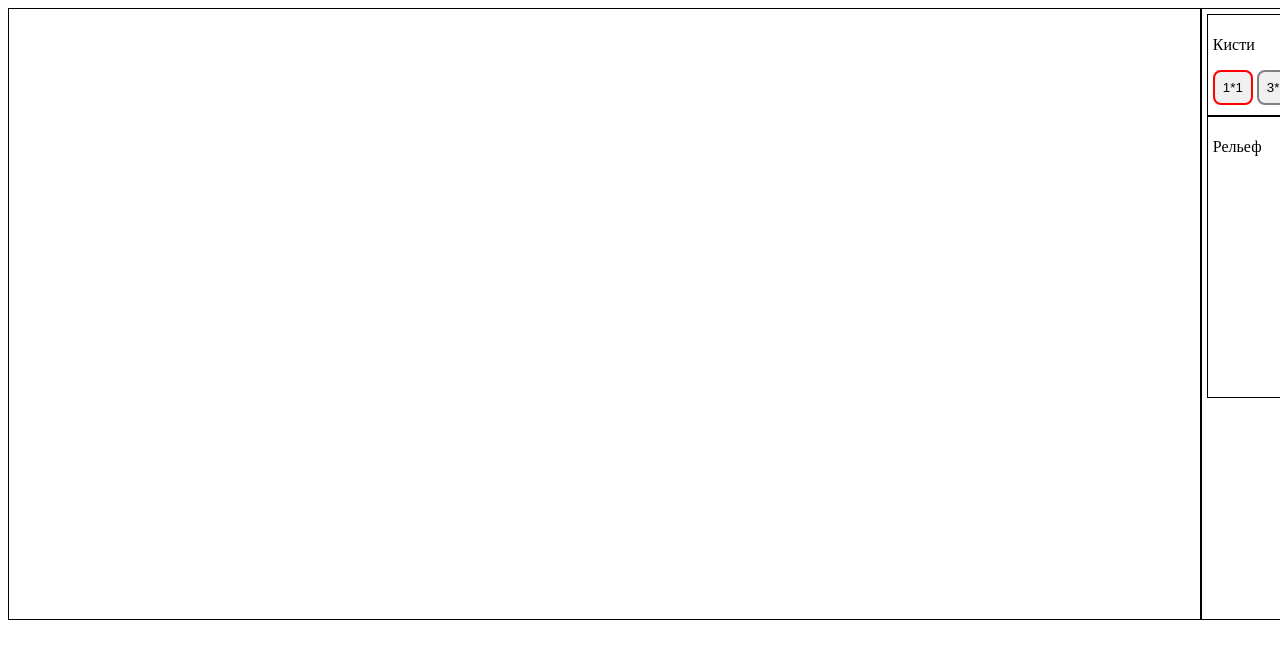
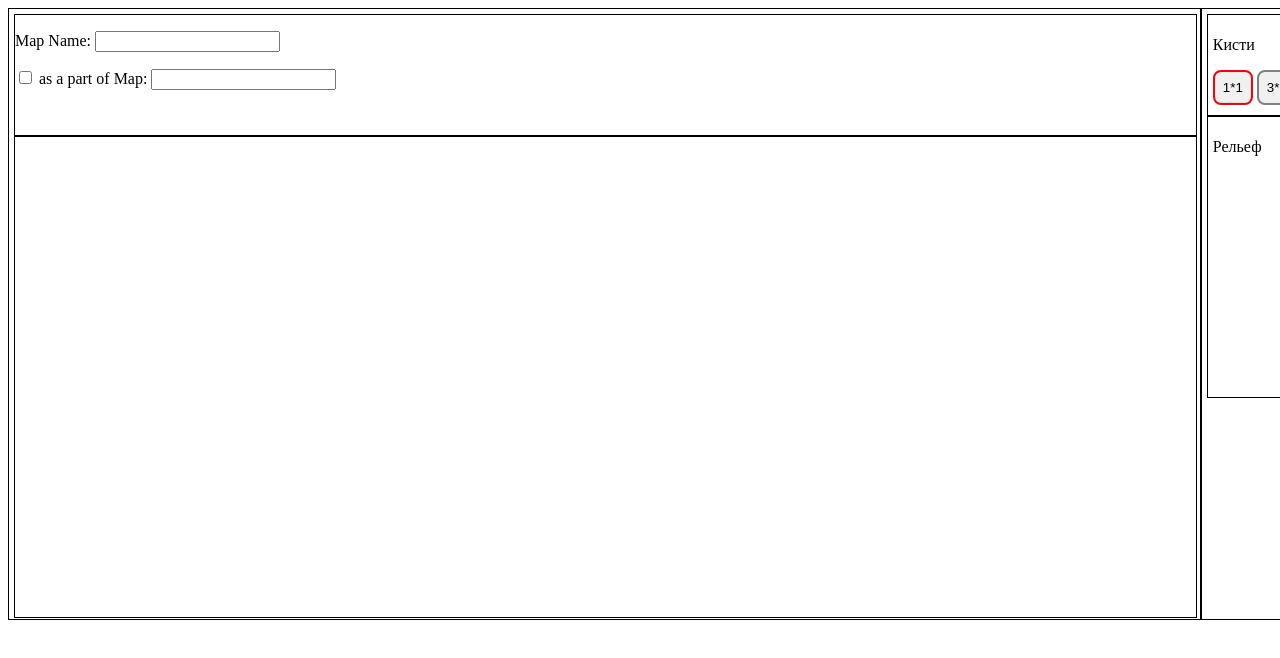
Before and after one commit to URrik81/vs-js, a website: page src/map-redactor.html in a window 1280 px wide. Shown: the top 658 px of the page. Drawn offline with Linux system fonts and the light colour scheme; no server answers.

Commit message:
Map redactor - additional fields

```diff
--- a/src/map-redactor.html
+++ b/src/map-redactor.html
@@ -9,11 +9,22 @@
      display: flex;
    }
    #map #terrans #tools{display: inline-block; *display: inline; zoom: 1; vertical-align: top;}
+
+   #map-container {
+    width: 80%; /* Ширина блока */
+    height: 100%; /* Высота блока */
+    border: solid 1px black; /* Параметры рамки */
+    padding: 5px; /* Поля вокруг текста */
+   }
+   #map-options {
+    width: 100%; /* Ширина блока */
+    height: 20%; /* Высота блока */
+    border: solid 1px black; /* Параметры рамки */
+   }
    #map {
     overflow: scroll; /* Добавляем полосы прокрутки */
-    width: 80%; /* Ширина блока */
-    height: 100%; /* Высота блока */
-    padding: 5px; /* Поля вокруг текста */
+    width: 100%; /* Ширина блока */
+    height: 80%; /* Высота блока */
     border: solid 1px black; /* Параметры рамки */
    }
    #tools{
@@ -57,10 +68,19 @@
   </style>
   </head>
   <body>
-
   <div id="container">
-      <div id="map" class="map" id="canvas-frame">
+    <div id="map-container">
+      <div id="map-options">
+            <p id="map_name" width="250" height="250" scrolling="false" >Map Name:
+                <input id="map_name_input" type="text" name="map_name_input">
+            </p>
+            <input type="checkbox" id="is_submap" name="is_submap">
+            <label for="is_submap">as a part of Map:</label>
+            <input id="parent_map_name_input" type="text" name="parent_map_name_input">
+        </div>
+        <div id="map" class="map">
           <canvas id="canvas-container"></canvas>
+        </div>
     </div>
     <div id="tools" class="tools" >
       <div id="brushes" class="brushes" >
```
Lines whose indentation alone changed are shown as unchanged.
